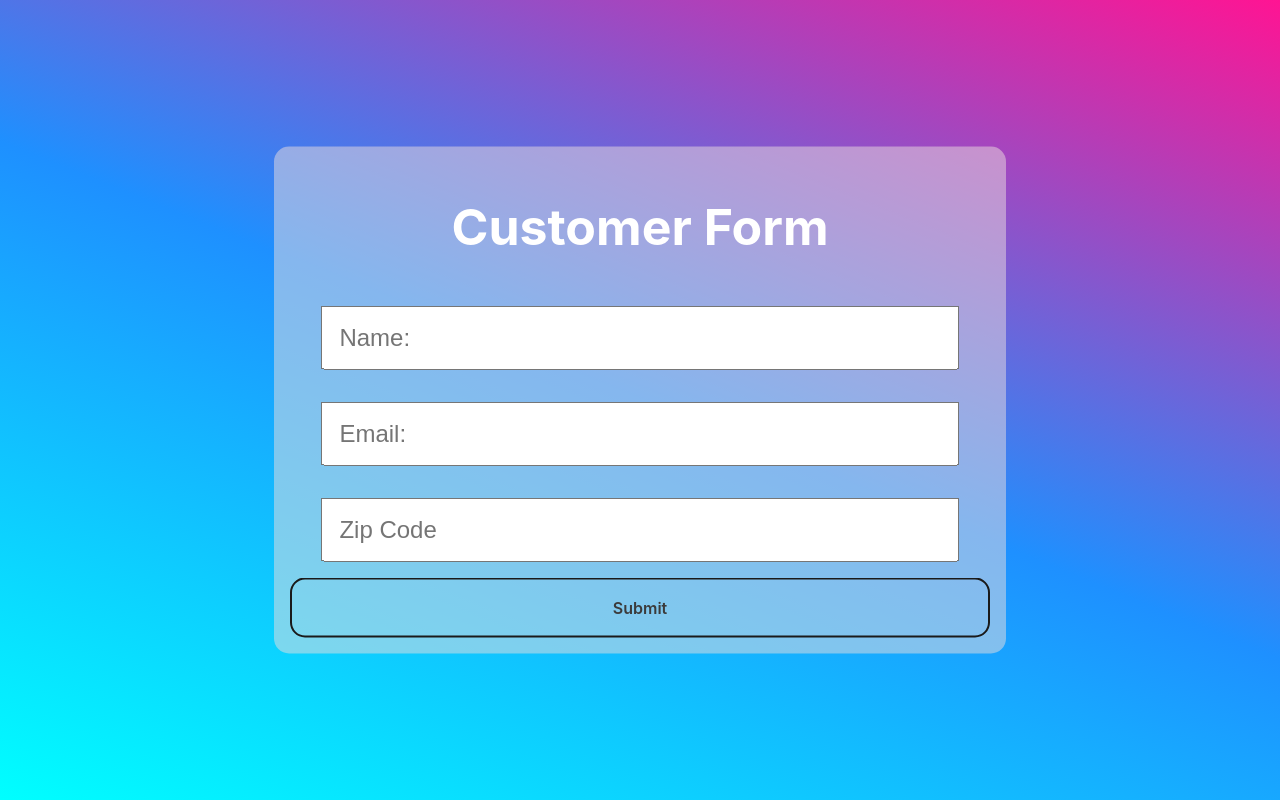
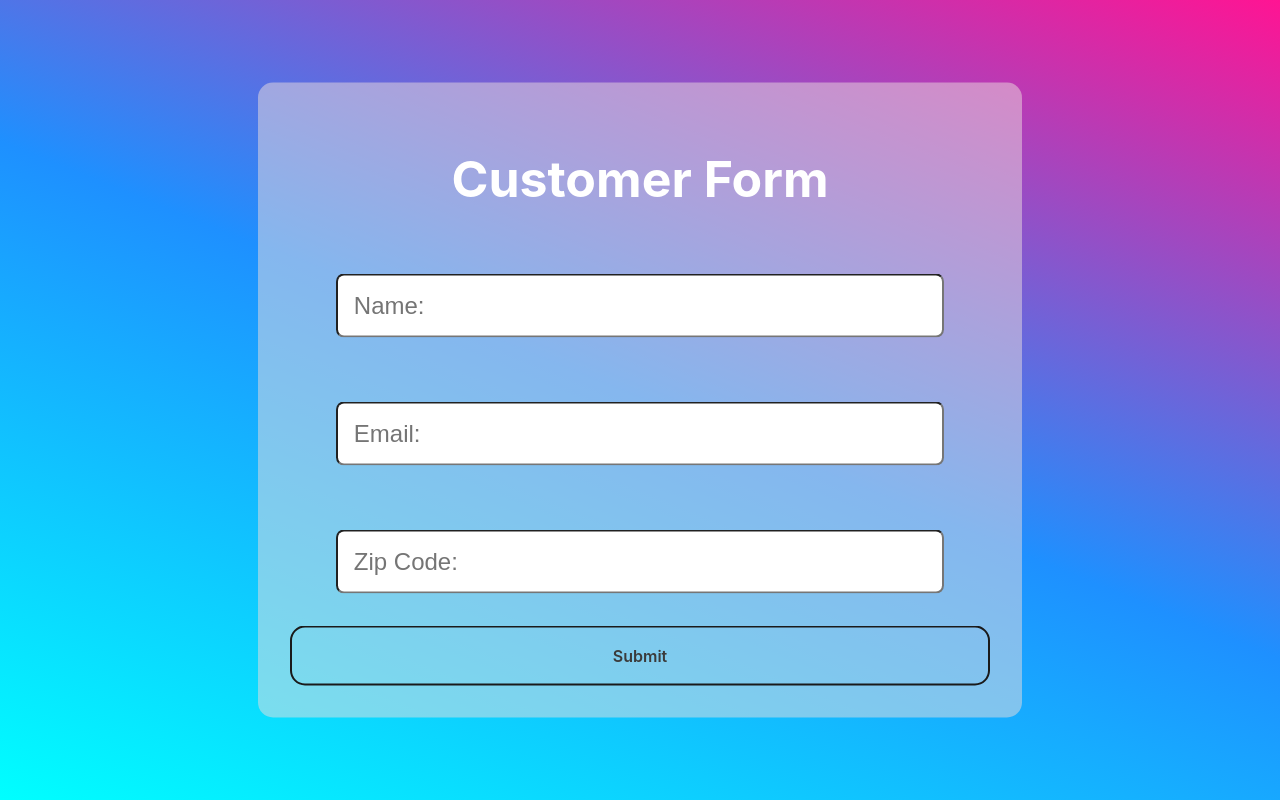
Before and after one commit to justwillj/Customer-form-exercise-v1, a React (Create React App) app: page / in a window 1280 px wide. Built offline with nearby package versions, Linux system fonts and the light colour scheme.

Commit message:
Added more css

```diff
--- a/src/components/app/App.css
+++ b/src/components/app/App.css
@@ -4,6 +4,10 @@ html {
 }
 
 p {
+  margin-left: 70px;
+  position: absolute;
+  margin-top: 1px;
+  font-size: 24px;
   color: red;
 }
 h1 {
--- a/src/components/app/App.js
+++ b/src/components/app/App.js
@@ -25,7 +25,7 @@ const App = () => {
     }
 
     //Handles the email check
-    if (!email.match(validEmail) && email.length === 0) {
+    if (!email.match(validEmail)) {
       setEmailError(true);
       event.preventDefault();
     }
@@ -74,7 +74,7 @@ const App = () => {
           type="number"
           value={zipCode}
           onChange={inputOnChangeZipCode}
-          placeholder="Zip Code"
+          placeholder="Zip Code:"
         />
 
         <input className="button-28" type="submit"></input>
--- a/src/components/input/Input.css
+++ b/src/components/input/Input.css
@@ -1,6 +1,7 @@
 input {
   padding: 1rem 1rem 1rem 1rem;
   width: 90%;
+  border-radius: 8px;
 }
 input[type="text"] {
   font-size: 24px;
@@ -12,5 +13,5 @@ input[type="number"] {
   font-size: 24px;
 }
 div {
-  padding: 1rem;
+  padding: 2rem;
 }
```
